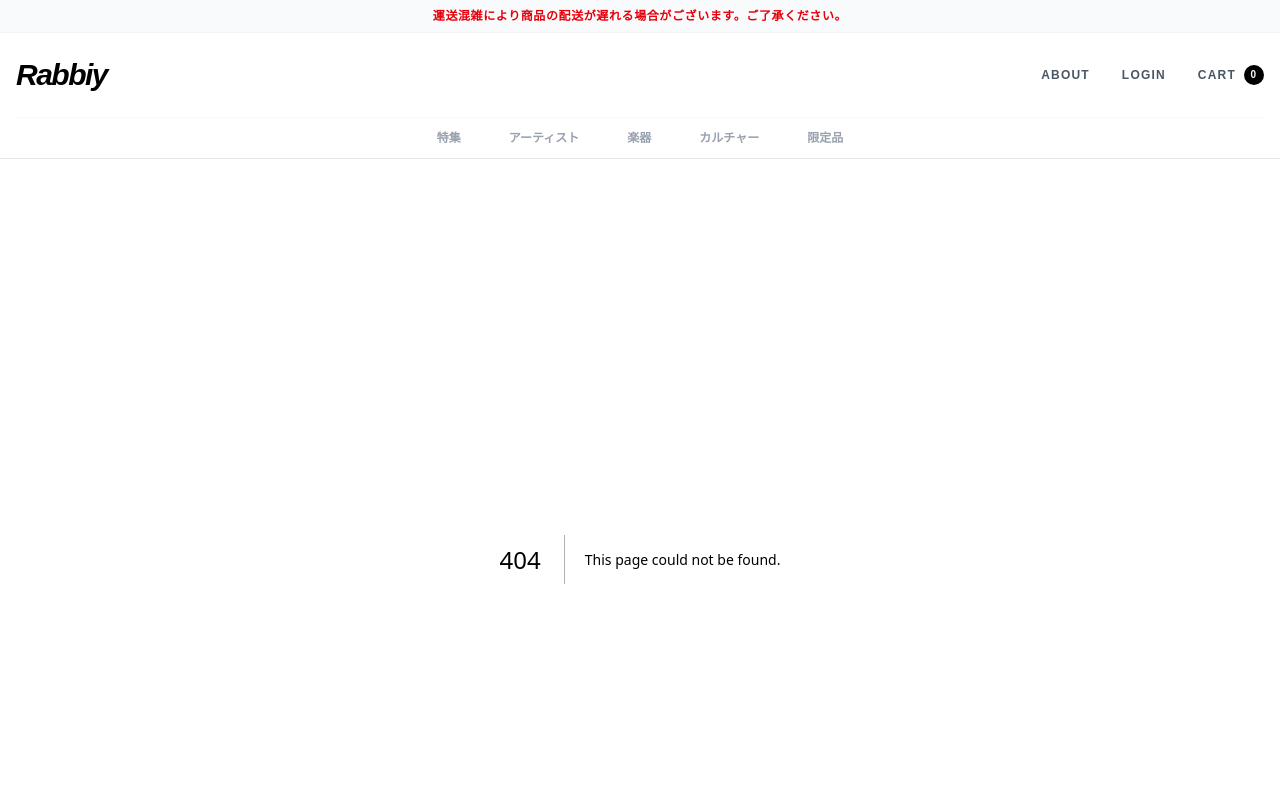
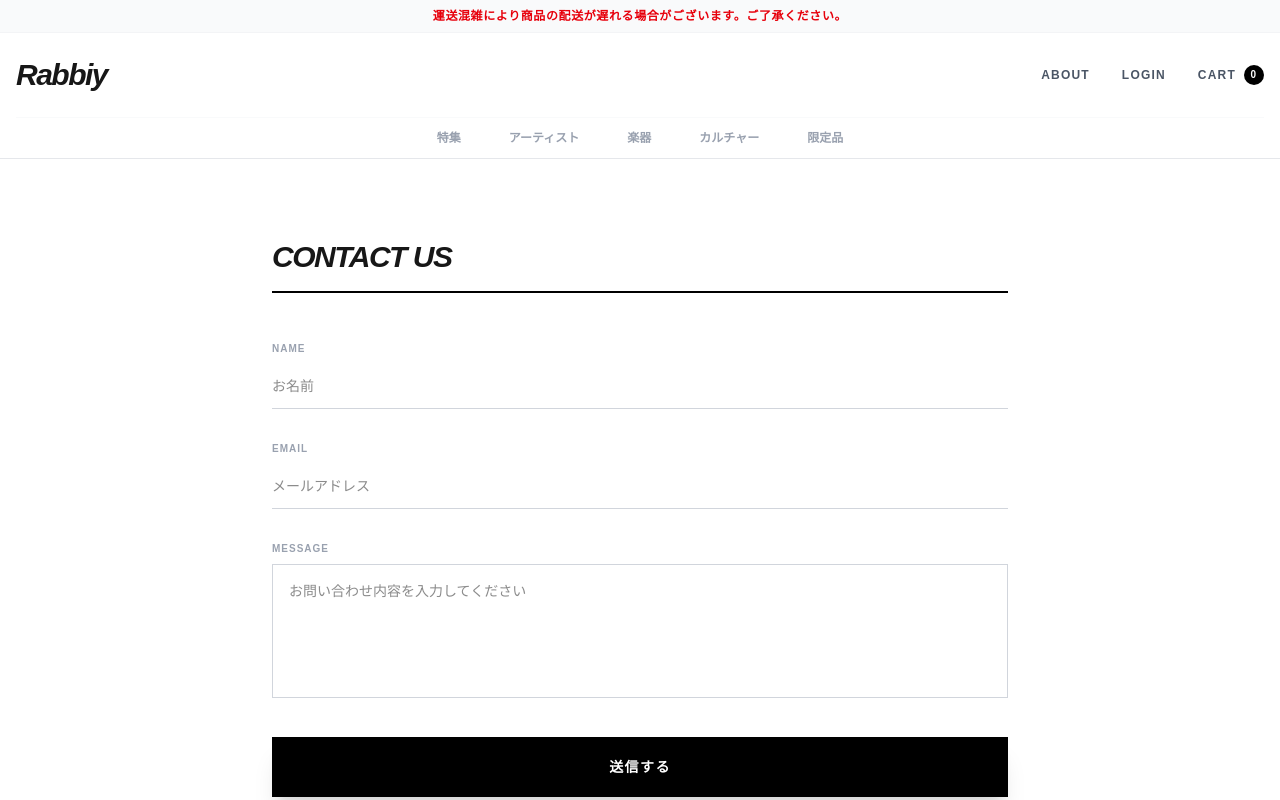
Before and after one commit to starfield321/Rabbiy-s-shop, a Next.js app: page /contact in a window 1280 px wide. Before the commit this address had no page. Shown: the top 800 px of the page. Built offline with nearby package versions, Linux system fonts and the light colour scheme.

Commit message:
お問い合わせページ

```diff
--- /dev/null
+++ b/src/app/contact/page.tsx
@@ -0,0 +1,70 @@
+'use client';
+
+import { useState } from 'react';
+
+export default function ContactPage() {
+  const [submitted, setSubmitted] = useState(false);
+
+  const handleSubmit = (e: React.FormEvent) => {
+    e.preventDefault();
+    // ここに送信処理を書きますが、まずは見た目と動きだけ！
+    setSubmitted(true);
+  };
+
+  if (submitted) {
+    return (
+      <main className="max-w-3xl mx-auto px-4 py-20 text-center">
+        <h1 className="text-2xl font-black mb-6 italic tracking-tighter">THANK YOU!</h1>
+        <p className="text-gray-500 mb-10 text-sm">お問い合わせを受け付けました。返信まで少々お待ちください。</p>
+        <button onClick={() => setSubmitted(false)} className="text-xs underline text-gray-400">戻る</button>
+      </main>
+    );
+  }
+
+  return (
+    <main className="max-w-3xl mx-auto px-4 py-12 md:py-20">
+      <h1 className="text-3xl font-black italic tracking-tighter mb-12 border-b-2 border-black pb-4 uppercase">
+        Contact Us
+      </h1>
+
+      <form onSubmit={handleSubmit} className="space-y-8">
+        <div>
+          <label className="block text-[10px] font-black uppercase tracking-widest text-gray-400 mb-2">Name</label>
+          <input
+            required
+            type="text"
+            placeholder="お名前"
+            className="w-full border-b border-gray-300 py-3 focus:border-black outline-none transition-colors text-sm"
+          />
+        </div>
+
+        <div>
+          <label className="block text-[10px] font-black uppercase tracking-widest text-gray-400 mb-2">Email</label>
+          <input
+            required
+            type="email"
+            placeholder="メールアドレス"
+            className="w-full border-b border-gray-300 py-3 focus:border-black outline-none transition-colors text-sm"
+          />
+        </div>
+
+        <div>
+          <label className="block text-[10px] font-black uppercase tracking-widest text-gray-400 mb-2">Message</label>
+          <textarea
+            required
+            rows={5}
+            placeholder="お問い合わせ内容を入力してください"
+            className="w-full border border-gray-300 p-4 focus:border-black outline-none transition-colors text-sm resize-none"
+          ></textarea>
+        </div>
+
+        <button
+          type="submit"
+          className="w-full bg-black text-white py-5 font-black hover:bg-gray-800 transition-all shadow-xl tracking-widest uppercase text-sm"
+        >
+          送信する
+        </button>
+      </form>
+    </main>
+  );
+}
```
